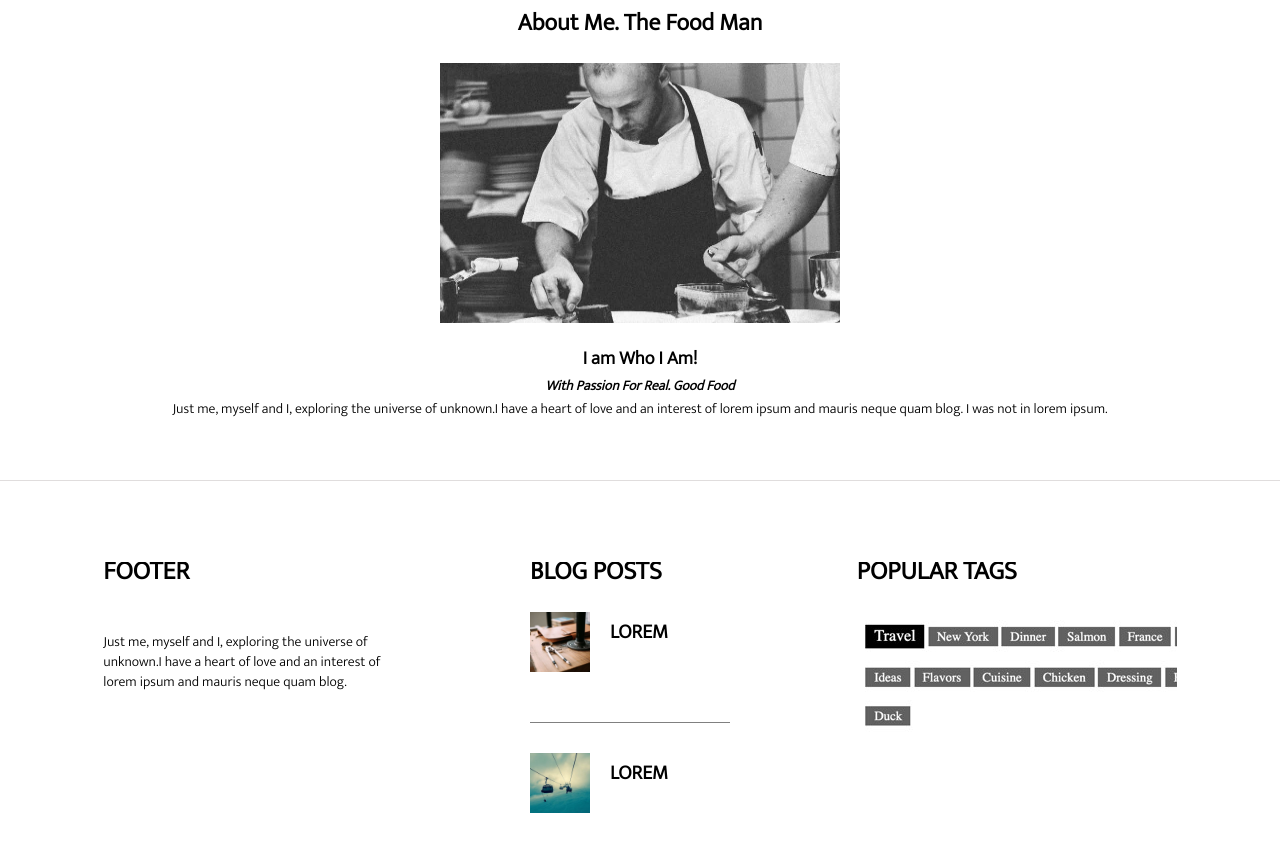
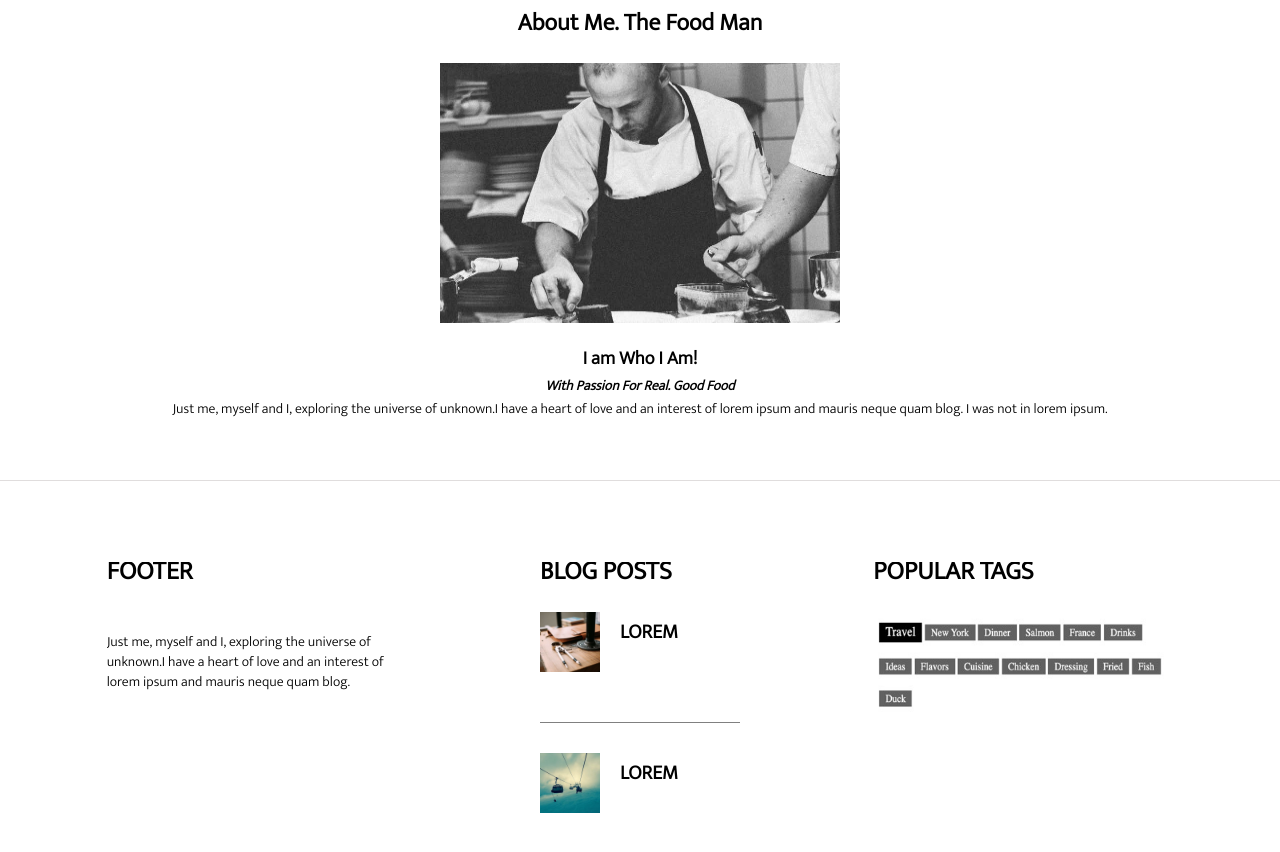
Before and after one commit to ZhengYang94/responsiveprofilepage, a plain HTML site: page index.html in a window 1280 px wide. Shown: the part 1018-1870 px from the top of the page. Drawn offline with Linux system fonts and the light colour scheme.

Commit message:
clean up.

```diff
--- a/index.html
+++ b/index.html
@@ -175,11 +175,12 @@
             font-size: 15px;
             /* max-width: 200px; */
             line-height: 20px;
+            max-width: 300px;
     }
 
 
     .bottomMenu p {
-        max-width: 300px;
+        max-width: inherit;
         margin: 0 auto;
         font-size: 14px;
         text-align: left;
@@ -238,7 +239,13 @@
 
     div#pic3 {
 
-        max-width: 320px;
+        max-width: 340px;
+    }
+
+    div#pic3 img{
+
+        width: 300px;
+        height: 120px;
     }
 
     </style>
```
